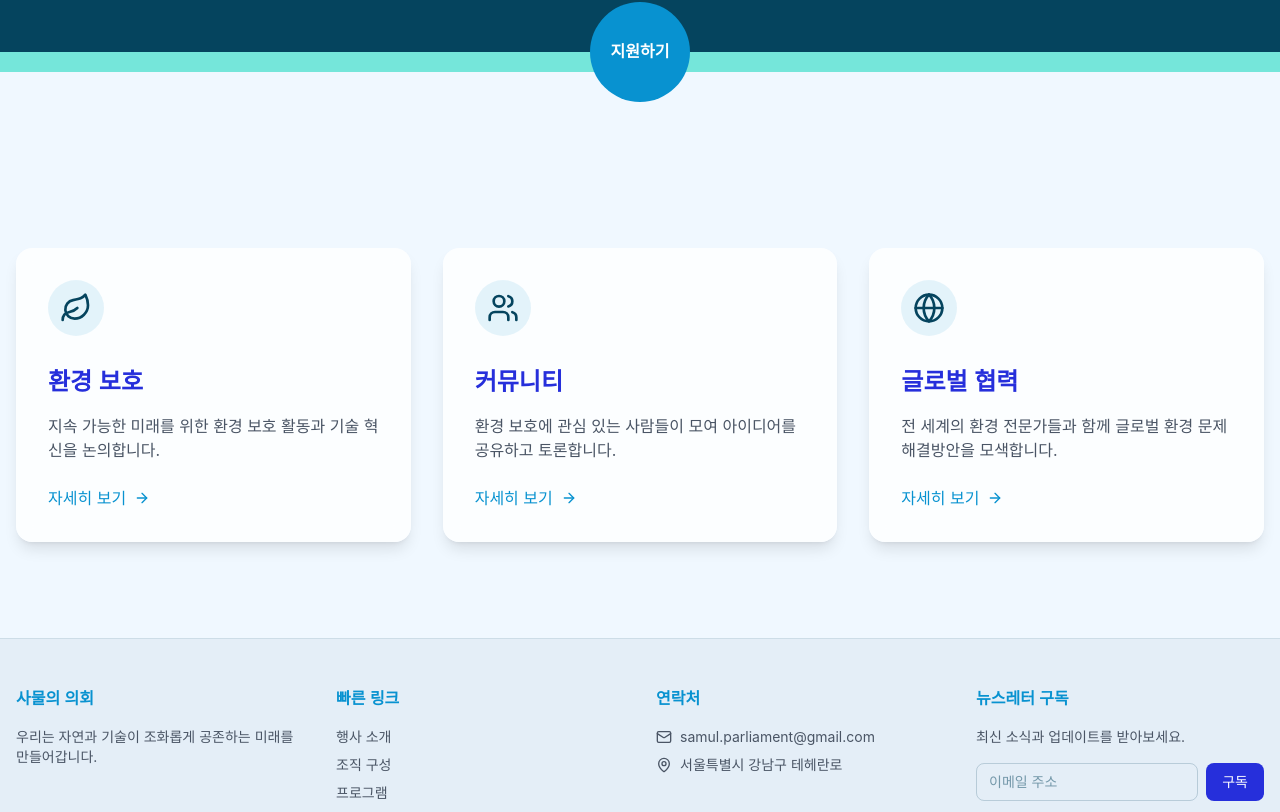
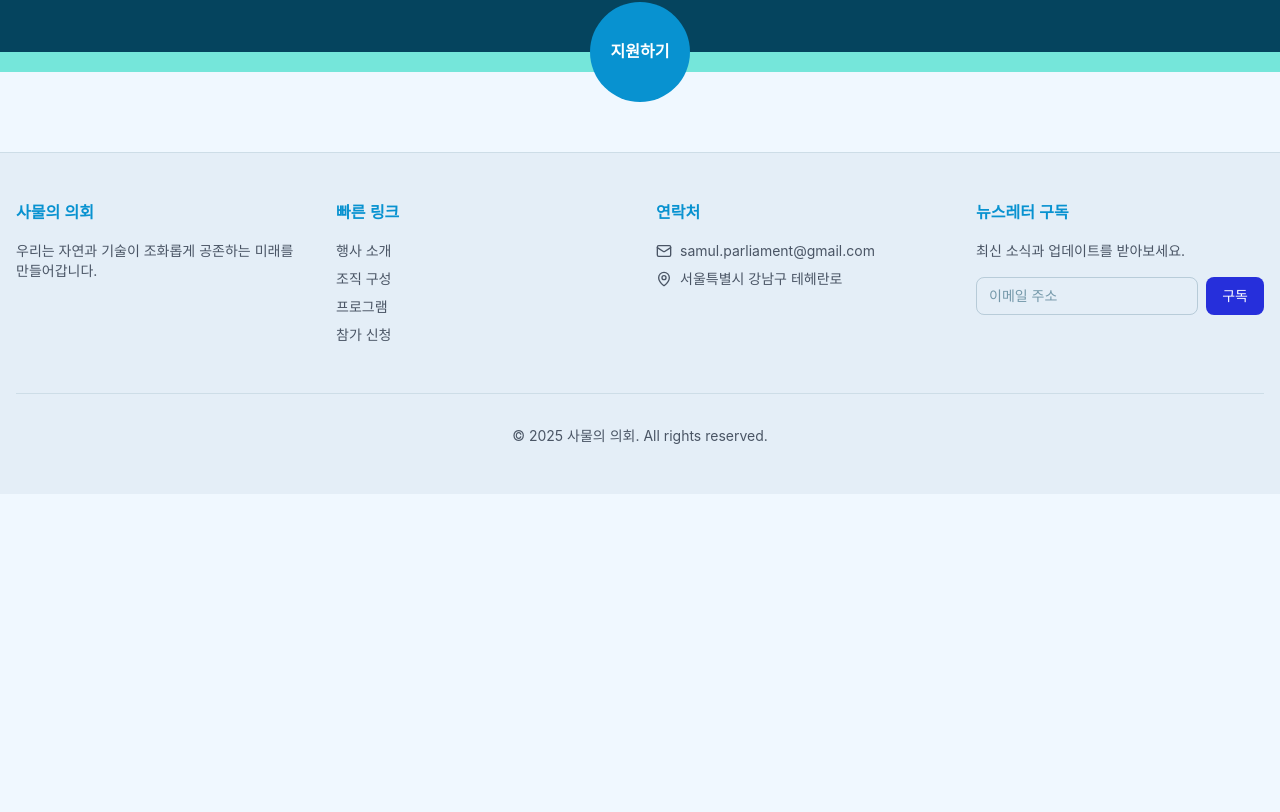
Before and after one commit to shin-minhyuk/samul.parliament, a Next.js app: page / in a window 1280 px wide. Shown: the part 984-1796 px from the top of the page. After the commit the page ends 1478 px from the top, so only its background shows below. Built offline with nearby package versions, Linux system fonts and the light colour scheme; a web font is replaced by a local one.

Commit message:
f[eat] 메인 페이지 서브 배너 제거

```diff
--- a/src/app/page.tsx
+++ b/src/app/page.tsx
@@ -86,10 +86,9 @@
       </section> */}
 
       {/* 서브 배너 */}
-      <section className="py-24">
+      {/* <section className="py-24">
         <div className="container mx-auto px-4">
           <div className="grid grid-cols-1 gap-8 md:grid-cols-3">
-            {/* 카드 1 */}
             <div className="group rounded-2xl bg-white/80 p-8 shadow-lg backdrop-blur-sm transition-all hover:scale-105">
               <div className="bg-ocean-blue/10 mb-6 inline-block rounded-full p-3">
                 <Leaf className="text-ocean-deep h-8 w-8" />
@@ -109,7 +108,6 @@
               </Link>
             </div>
 
-            {/* 카드 2 */}
             <div className="group rounded-2xl bg-white/80 p-8 shadow-lg backdrop-blur-sm transition-all hover:scale-105">
               <div className="bg-ocean-blue/10 mb-6 inline-block rounded-full p-3">
                 <Users className="text-ocean-deep h-8 w-8" />
@@ -130,7 +128,6 @@
               </Link>
             </div>
 
-            {/* 카드 3 */}
             <div className="group rounded-2xl bg-white/80 p-8 shadow-lg backdrop-blur-sm transition-all hover:scale-105">
               <div className="bg-ocean-blue/10 mb-6 inline-block rounded-full p-3">
                 <Globe className="text-ocean-deep h-8 w-8" />
@@ -152,7 +149,7 @@
             </div>
           </div>
         </div>
-      </section>
+      </section> */}
     </div>
   );
 }
```
